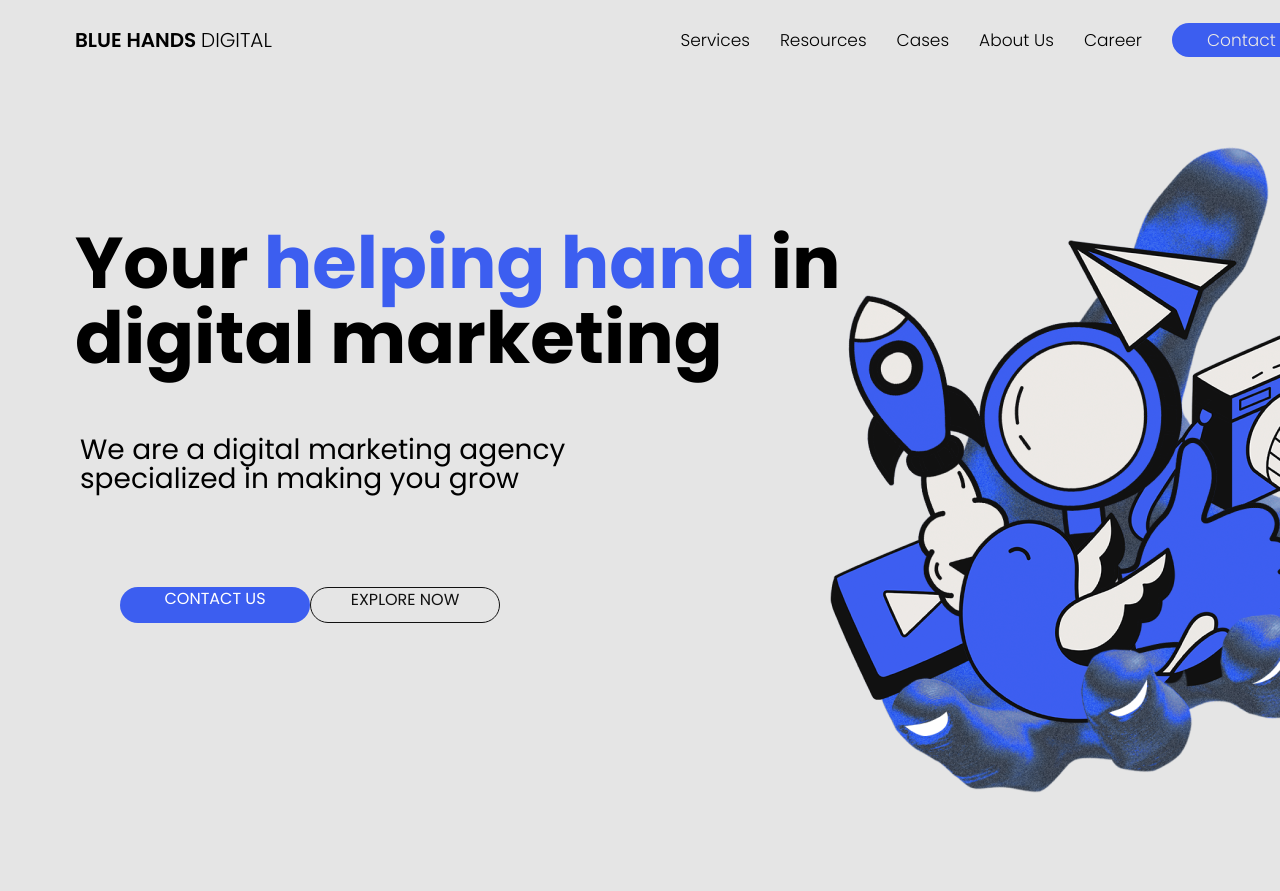
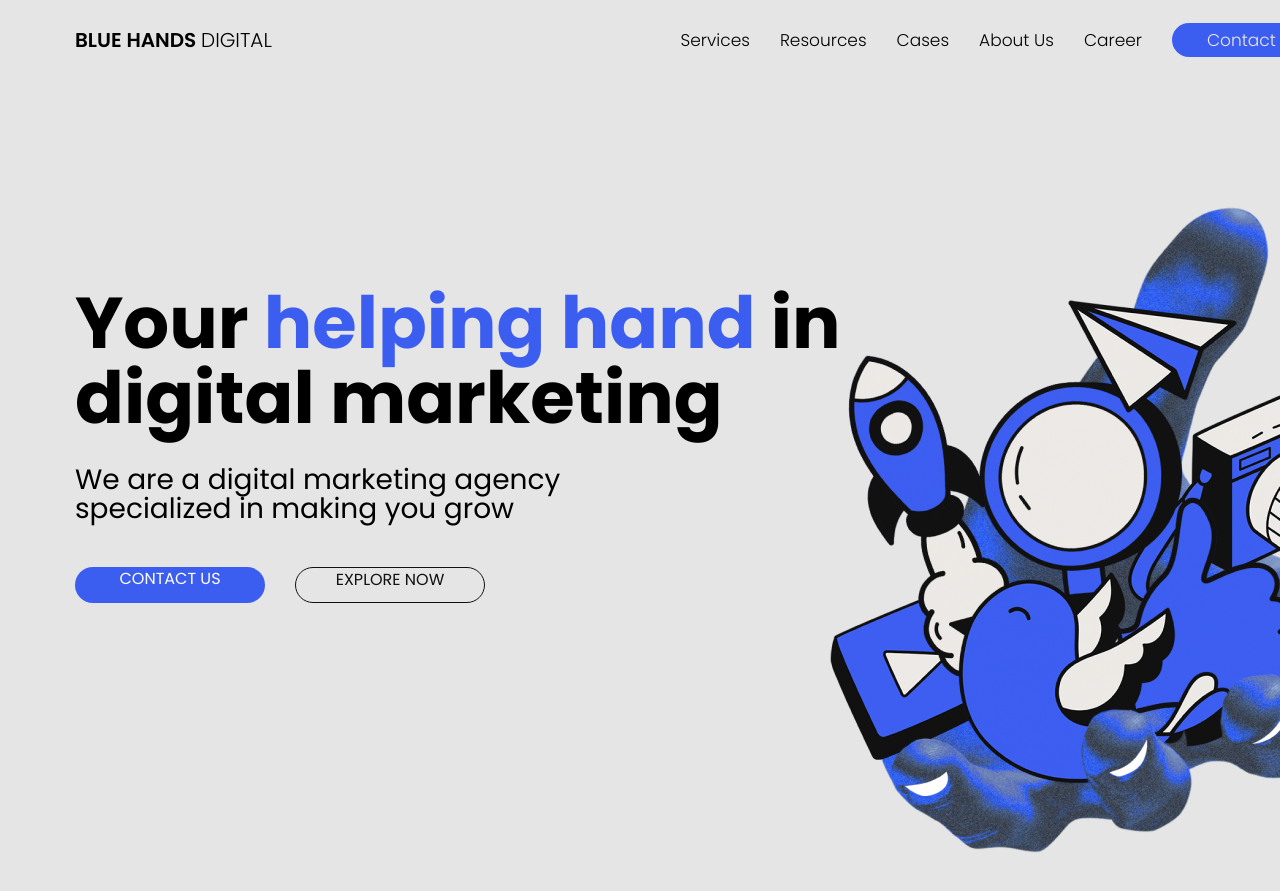
Before and after one commit to Yevhen-Danylchenko/bhd_website, a plain HTML site: page index.html in a window 1280 px wide. Shown: the top 891 px of the page. Before the commit the page ends 831 px from the top, so only its background shows below. Drawn offline with nearby package versions, Linux system fonts and the light colour scheme.

Commit message:
hero
Подивись трохи повиправляв код

```diff
--- a/index.html
+++ b/index.html
@@ -42,9 +42,9 @@
             <div class="divParMarketing"><p class="parMarketing">We are a digital marketing agency specialized
                in making you grow</p>
             <div class="marketingDivUl">
-            <ul class="marketingUl">
-               <li class="liMarketing"><div class="divMarketingLink"><a href="#" class="linkDivMarketing">CONTACT US</a></div></li>
-               <li class="liMarketing"><div class="divMarketingLinkTwo"><a href="#" class="linkDivMarketingTwo">EXPLORE NOW</a></div></li>
+            <ul class="headerList marketingUl">
+               <li class="liMarketing"><a href="#" class="linkDivMarketing">CONTACT US</a></li>
+               <li class="liMarketingTwo"><a href="#" class="linkDivMarketingTwo">EXPLORE NOW</a></li>
             </ul>
             </div>
             </div>
--- a/style.css
+++ b/style.css
@@ -181,9 +181,9 @@
    margin: 0px auto;
 }
 
-.divMarketing{
+/* .divMarketing{
    display: flex;
-}
+}  */
 
 /* Заголовок маркетинг */
 
@@ -199,8 +199,8 @@
 
    color: var(--titleColor);
 
-   margin-top: 146px;
-   margin-left: 75px;
+   padding-top: 146px;
+   padding-left: 75px;
 }
 
 .spanTitle {
@@ -210,14 +210,13 @@
 /* Параграф маркетинг Блок дів */
 
 .divParMarketing {
-   width: 558px;
-   height: 208px;
-
-   margin-top: 327px;
-   margin-left: -970px;
+   padding-top: 46px;
+   padding-left: 75px;
 }
 
 .parMarketing {
+   width: 558px;
+
    font-family: var(--fontFamily);
    font-size: 28px;
    font-weight: 400;
@@ -237,7 +236,7 @@
 .marketingUl {
    display: flex;
 
-   list-style: none;
+   /* list-style: none; */
 
    align-items: center;
 
@@ -245,16 +244,38 @@
 }
 
 .liMarketing {
-   list-style: none;
+   min-width: 190px;
+   height: 36px;
+
+   border-radius: 58.5px;
+
+   background-color: var(--backgroundColorDiv);
+
+   text-align: center;
+
+   align-items: center;
+}
+
+.liMarketingTwo{
+   min-width: 190px;
+   height: 36px;
+
+   border: 1px solid var(--borderColor);
+
+   border-radius: 58.5px;
+
+   background-color: var(--backgroundColorDivTwo);
+
+   text-align: center;
 
    align-items: center;
 
-   /* margin-right: 30px; */
+   margin-left: 30px;
 }
 
 /* Див силок маркетинг */
 
-.divMarketingLink {
+/* .divMarketingLink {
    min-width: 190px;
    height: 36px;
 
@@ -268,7 +289,7 @@
 
    margin-top: 50px;
    /*margin-right: 30px; */
-}
+} */
 
 .divMarketingLinkTwo {
    min-width: 190px;
```
